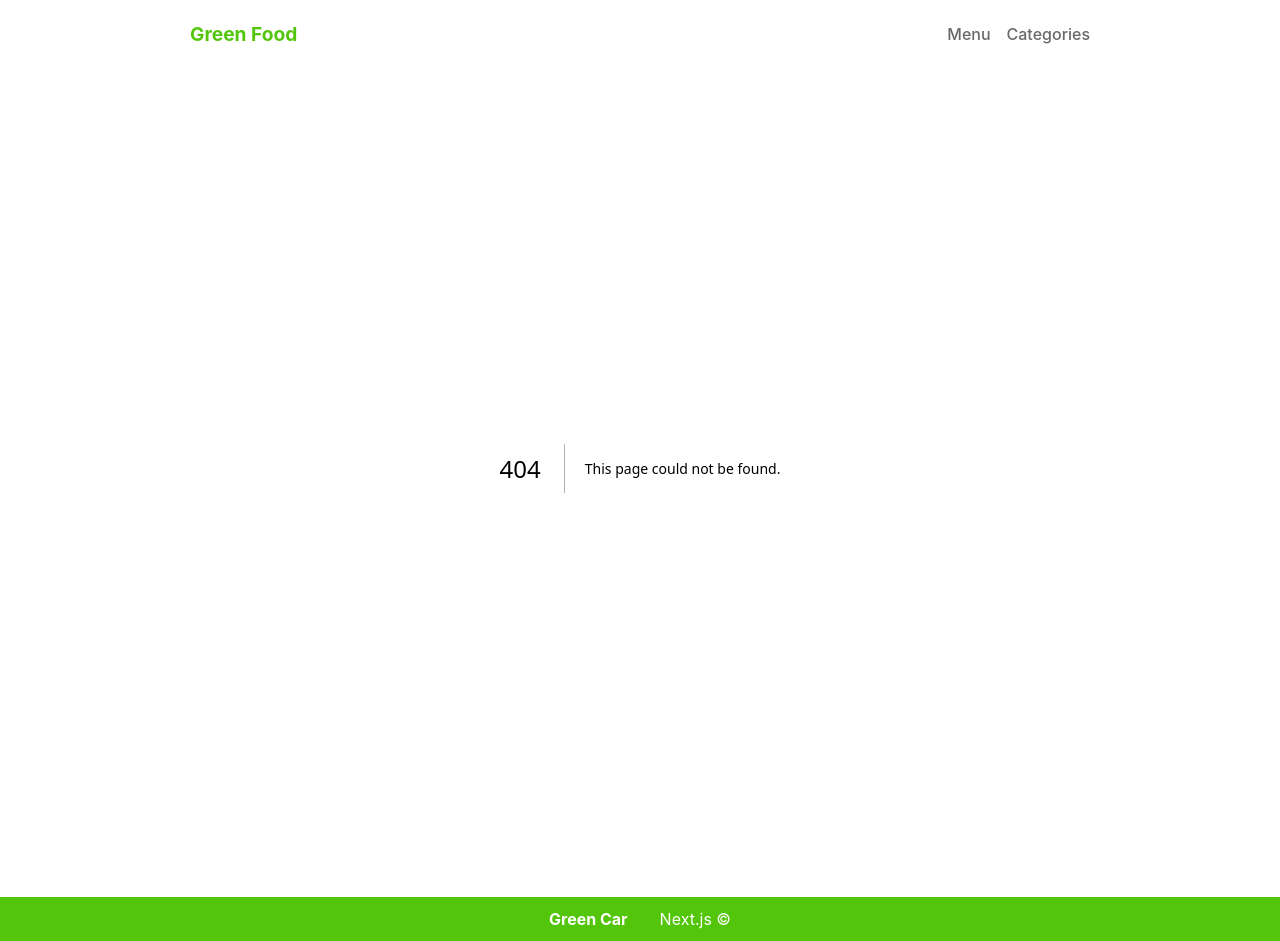
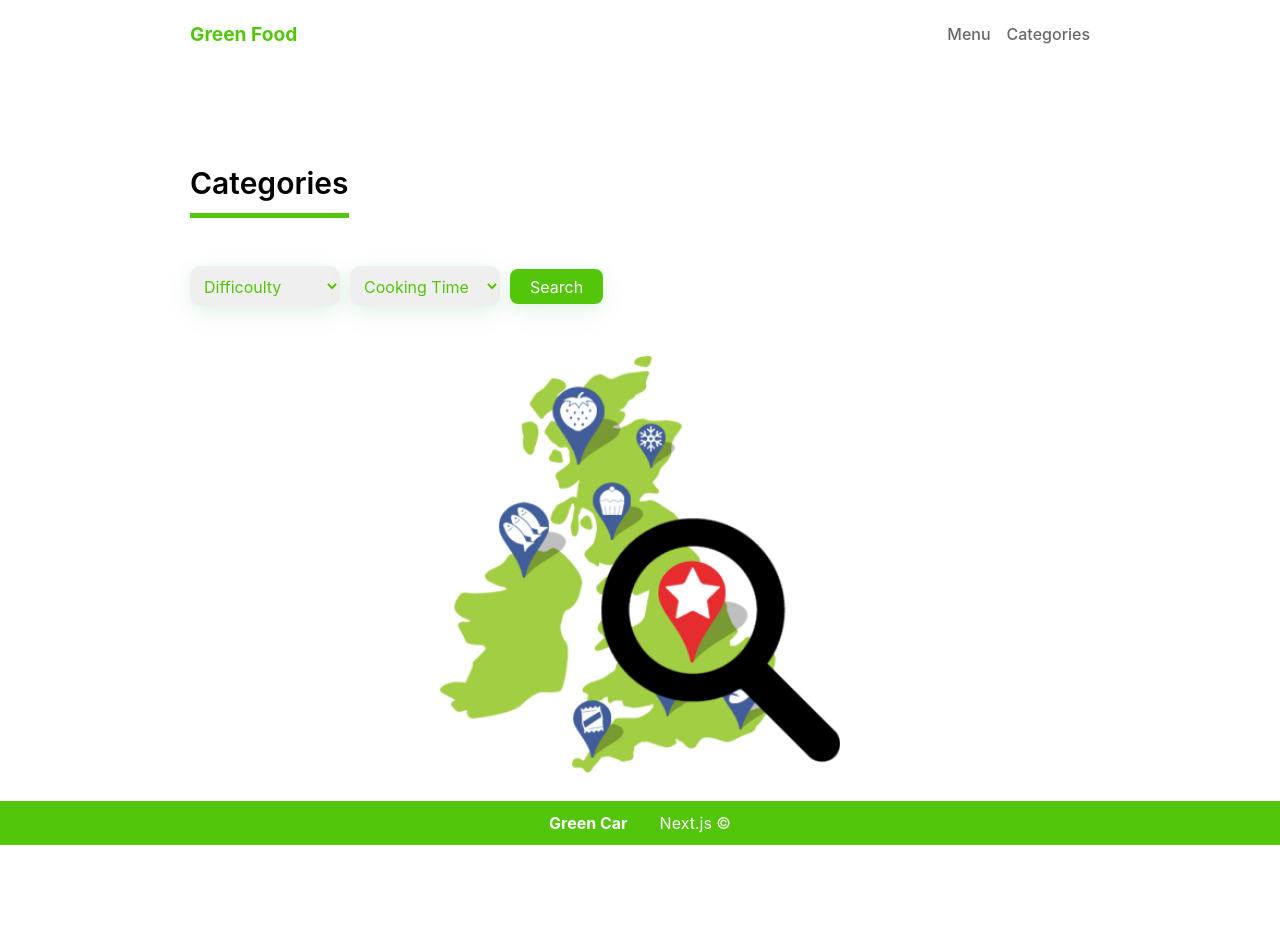
Before and after one commit to AminManafzadeh/GreenFood, a Next.js app: page /categories in a window 1280 px wide. Before the commit this address had no page. After the commit the page ends 845 px from the top, so only its background shows below. Built offline with nearby package versions, Linux system fonts and the light colour scheme; data requests are answered from the project's data file.

Commit message:
add category features

```diff
--- /dev/null
+++ b/components/templates/Categories.jsx
@@ -0,0 +1,85 @@
+import { useRouter } from "next/router";
+import { useEffect, useState } from "react";
+import Card from "../modules/Card";
+import Image from "next/image";
+
+function Categories({ data }) {
+  const router = useRouter();
+  const [query, setQuery] = useState({ difficoulty: "", time: "" });
+
+  useEffect(() => {
+    const { difficoulty, time } = router.query;
+    if (query.difficoulty !== difficoulty || query.time !== time) {
+      setQuery({ difficoulty, time });
+    }
+  }, []);
+
+  const handleChange = (e) => {
+    setQuery({ ...query, [e.target.name]: e.target.value });
+  };
+
+  const handlerSearch = () => {
+    console.log(query);
+    router.push({
+      pathname: "/categories",
+      query,
+    });
+  };
+
+  return (
+    <div className="max-w-[900px] m-auto mt-24 max-[900px]:p-5 max-[600px]:p-2">
+      <h2 className="border-b-[5px] border-b-green font-semibold w-fit mb-12 text-3xl pb-3 ">
+        Categories
+      </h2>
+
+      <div>
+        <div>
+          <select
+            onChange={handleChange}
+            value={query.difficoulty}
+            name="difficoulty"
+            className="border-none w-[150px] h-[40px] rounded-[10px] mr-[10px] p-[10px] text-green shadow-green-shadow"
+          >
+            <option value="">Difficoulty</option>
+            <option value="Easy">Easy</option>
+            <option value="Medium">Medium</option>
+            <option value="Hard">Hard</option>
+          </select>
+          <select
+            onChange={handleChange}
+            value={query.time}
+            name="time"
+            className="border-none w-[150px] h-[40px] rounded-[10px] mr-[10px] p-[10px] text-green shadow-green-shadow"
+          >
+            <option value="">Cooking Time</option>
+            <option value="more">More than 30 min</option>
+            <option value="less">Less than 30 min</option>
+          </select>
+          <button
+            onClick={handlerSearch}
+            className="bg-green text-white border-none h-[35px] px-5 rounded-lg cursor-pointer shadow-green-shadow"
+          >
+            Search
+          </button>
+        </div>
+
+        <div className="flex flex-wrap mt-[50px] justify-between">
+          {!data.length ? (
+            <Image
+              width={400}
+              height={300}
+              src="/images/search.png"
+              alt="Categoriy"
+              className="m-auto object-cover"
+            />
+          ) : null}
+          {data?.map((food) => (
+            <Card key={food.id} data={food} />
+          ))}
+        </div>
+      </div>
+    </div>
+  );
+}
+
+export default Categories;
--- /dev/null
+++ b/pages/categories/index.js
@@ -0,0 +1,49 @@
+import Categories from "../../components/templates/Categories";
+
+function CategoriesPage({ data }) {
+  console.log(data);
+  return (
+    <div>
+      <Categories data={data} />
+    </div>
+  );
+}
+
+export default CategoriesPage;
+
+export async function getServerSideProps(context) {
+  const {
+    query: { difficoulty, time },
+  } = context;
+
+  const response = await fetch("http://localhost:4000/data");
+  const data = await response.json();
+
+  const filteredData = data.filter((item) => {
+    const difficoultyResult = item.details.filter((detail) => {
+      return detail.Difficulty && detail.Difficulty === difficoulty;
+    });
+
+    const timeResulte = item.details.filter((detail) => {
+      const cookingTime = detail["Cooking Time"] || "";
+      const [timeDetail] = cookingTime.split(" ");
+      if (time === "less" && timeDetail && Number(timeDetail) <= 30) {
+        return detail;
+      } else if (time === "more" && timeDetail && Number(timeDetail) > 30) {
+        return detail;
+      }
+    });
+
+    if (time && difficoulty && timeResulte.length && difficoultyResult.length) {
+      return item;
+    } else if (!time && difficoulty && difficoultyResult.length) {
+      return item;
+    } else if (time && !difficoulty && timeResulte.length) {
+      return item;
+    }
+  });
+
+  return {
+    props: { data: filteredData },
+  };
+}
--- a/pages/menu/[menuId].js
+++ b/pages/menu/[menuId].js
@@ -14,7 +14,9 @@ export async function getStaticPaths() {
   const res = await fetch("http://localhost:4000/data");
   const json = await res.json();
   const data = json.slice(0, 10);
-  const paths = data?.map((food) => ({ params: { menuId: String(food.id) } }));
+  const paths = data?.map((food) => ({
+    params: { menuId: String(food.id) },
+  }));
 
   return {
     paths,
@@ -25,18 +27,19 @@ export async function getStaticPaths() {
 export async function getStaticProps(context) {
   const { params } = context;
   const res = await fetch(`http://localhost:4000/data/${params.menuId}`);
-  const data = await res.json();
 
-  if (!data.name) {
+  if (!res.ok) {
     return {
-      notFound: true,
+      notFound: true, // صفحه ۴۰۴ نشون بده
     };
   }
+
+  const data = await res.json();
 
   return {
     props: {
       data,
     },
-    revalidate: 10,
+    revalidate: 1 * 60 * 60,
   };
 }
--- a/pages/menu/index.js
+++ b/pages/menu/index.js
@@ -17,6 +17,6 @@ export async function getStaticProps() {
 
   return {
     props: { data },
-    revalidate: 10,
+    revalidate: 1 * 60 * 60,
   };
 }
```
